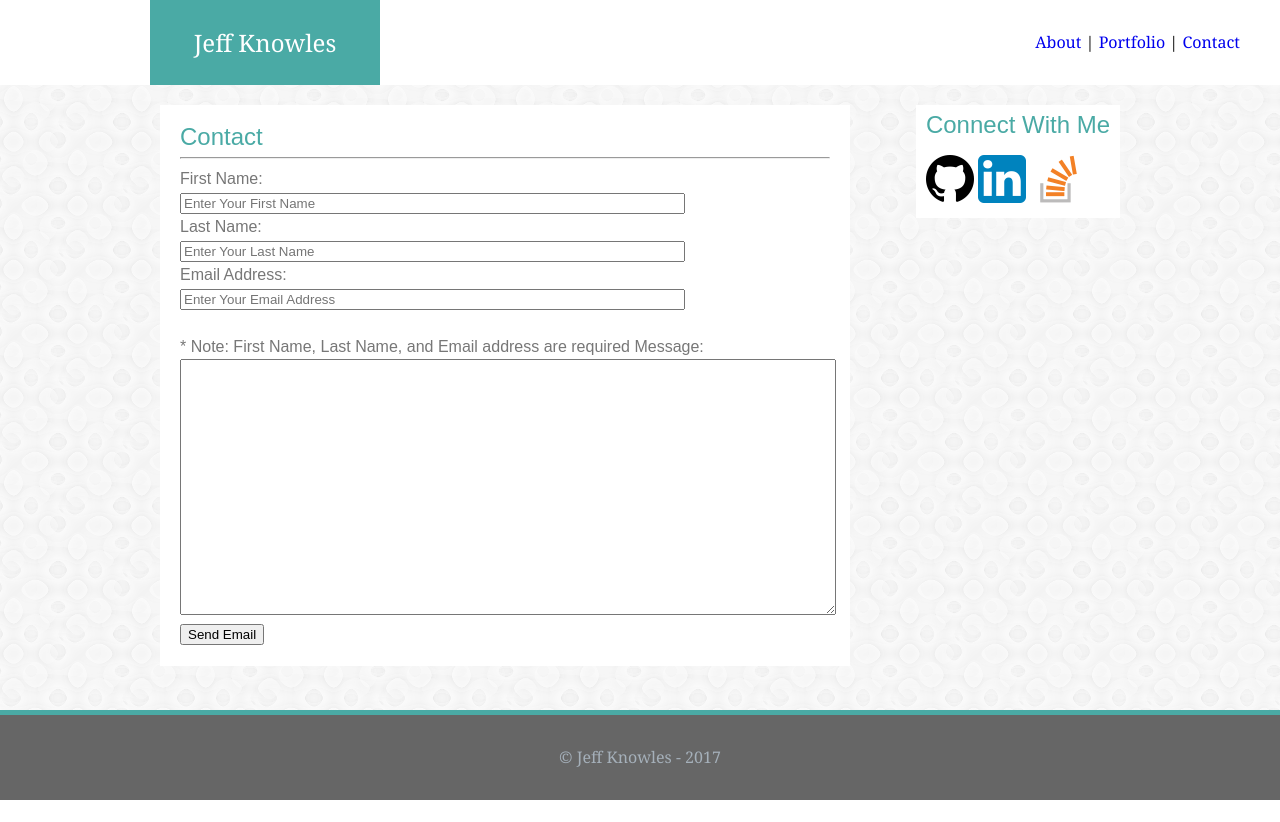
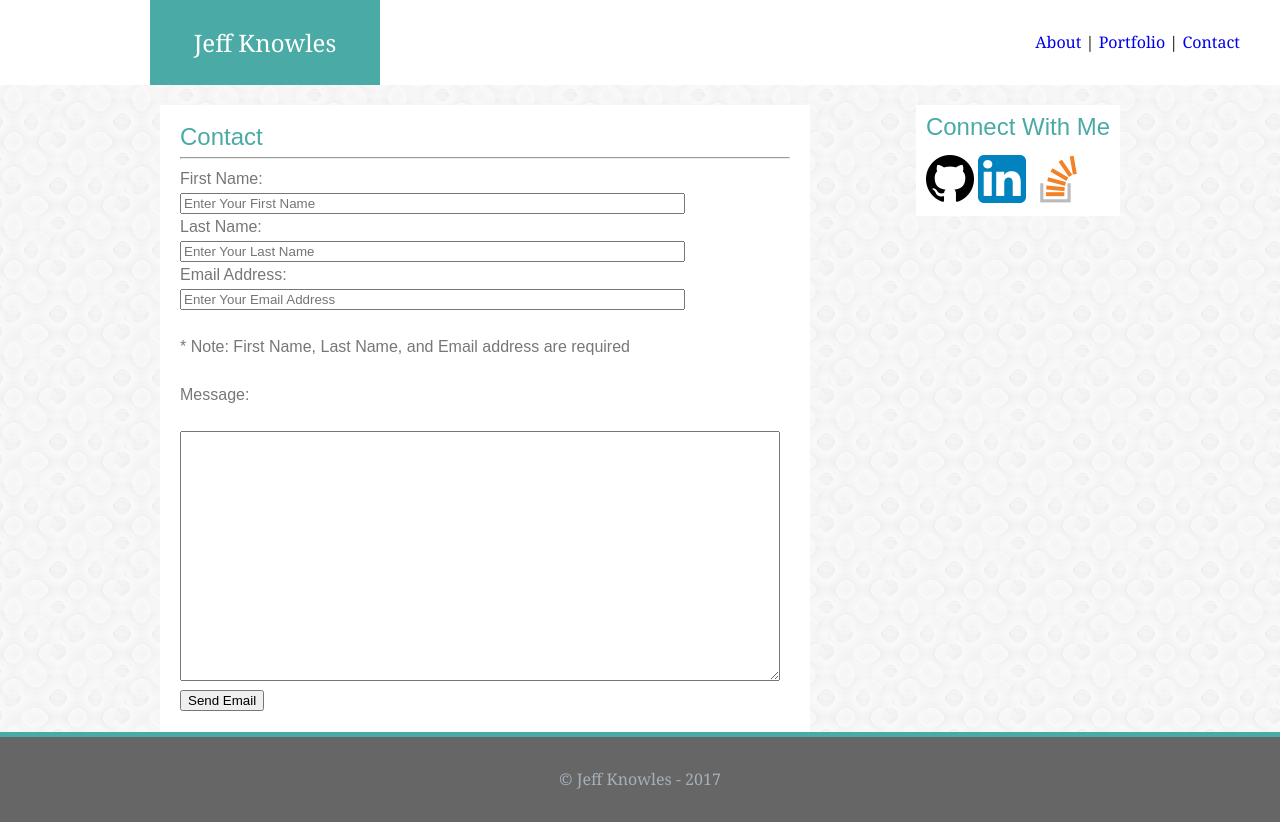
Before and after one commit to JTK0616/Basic-Portfolio, a PHP site: page /contact.html in a window 1280 px wide. Before the commit the page ends 800 px from the top, so only its background shows below. Run offline with PHP 8.4, Linux system fonts and the light colour scheme.

Commit message:
Fixed Sticky Footer Issue

```diff
--- a/assets/css/mystyle.css
+++ b/assets/css/mystyle.css
@@ -1,13 +1,16 @@
+* {  box-sizing: border-box;
+}
+
 body {
 	background-image:url('../images/confectionary.png');
-	margin: 0px;
-	margin-bottom: 100px;
+	/*margin: 0px;*/
+	/*margin-bottom: 100px;*/
 	padding: 0px;
 	font-family: "Arial", "Helvetica Neue", "Helvetica", "sans-serif";
 	font: #777777;
 	font-size: 16px;
-	line-height: 125%;
-	min-height: 100%;
+	/*line-height: 125%;*/
+	/*min-height: 100%;*/
 }
 
 
@@ -33,7 +36,7 @@ h2 {
 
 
 textarea {
-	width: 650px;
+	width: 600px;
 	height: 250px;
 }
 
@@ -118,9 +121,10 @@ textarea {
 }
 
 footer {
-	position: absolute;
+	/*position: absolute;*/
 	text-align: center;
-	bottom: 0px;
+	clear: both;
+/*	bottom: 0px;*/
 	color: #a5b0ba;
 	width:100%;
 	background-color: #666666;
@@ -129,5 +133,4 @@ footer {
 	border-style: solid;
 	border-color: #4aaaa5;
 	font-family: "Georgia", "Times", "Times New Roman", "serif";
-	max-height: 90px;
 }
--- a/contact.html
+++ b/contact.html
@@ -45,9 +45,9 @@
 
 			 <br>
 
-			 * Note:  First Name, Last Name, and Email address are required
+			 * Note:  First Name, Last Name, and Email address are required<br><br>
 
-			Message:<br>
+			Message:<br><br>
 
 			<textarea name="Message" id="Message"></textarea><br>
 
```
